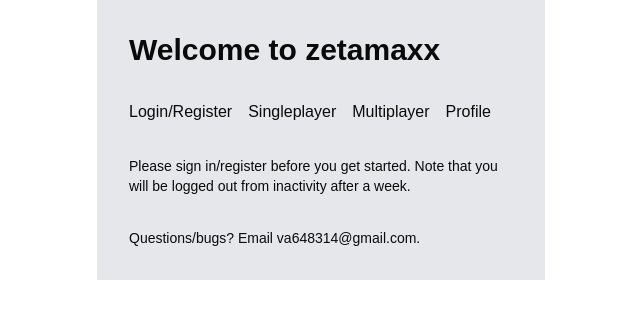
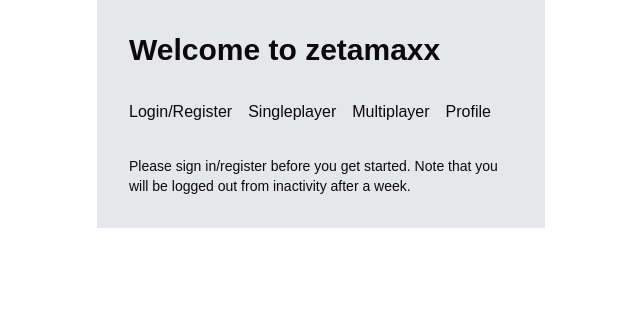
Before and after one commit to VA-24/Zetamaxx, a Next.js app in the folder frontend/: page / in a window 1280 px wide. Shown: the top 318 px of the page, without its empty margins (319-959 px from the left). Built offline with nearby package versions, Linux system fonts and the light colour scheme.

Commit message:
Update page.js

```diff
--- a/frontend/src/app/page.js
+++ b/frontend/src/app/page.js
@@ -54,7 +54,6 @@ export default function Home() {
           </button>
         </div>
         <h1 className='text text-sm mt-8'>Please sign in/register before you get started. Note that you will be logged out from inactivity after a week.</h1>
-        <h1 className='text text-sm mt-8'>Questions/bugs? Email va648314@gmail.com.</h1>
       </div>
     </main>
   );
```
